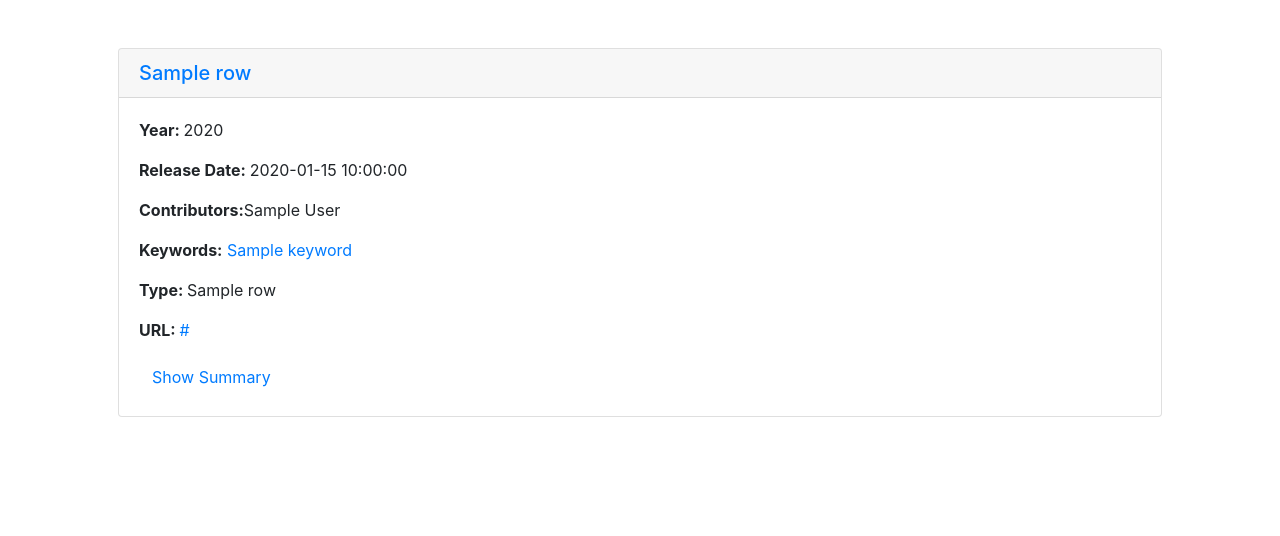
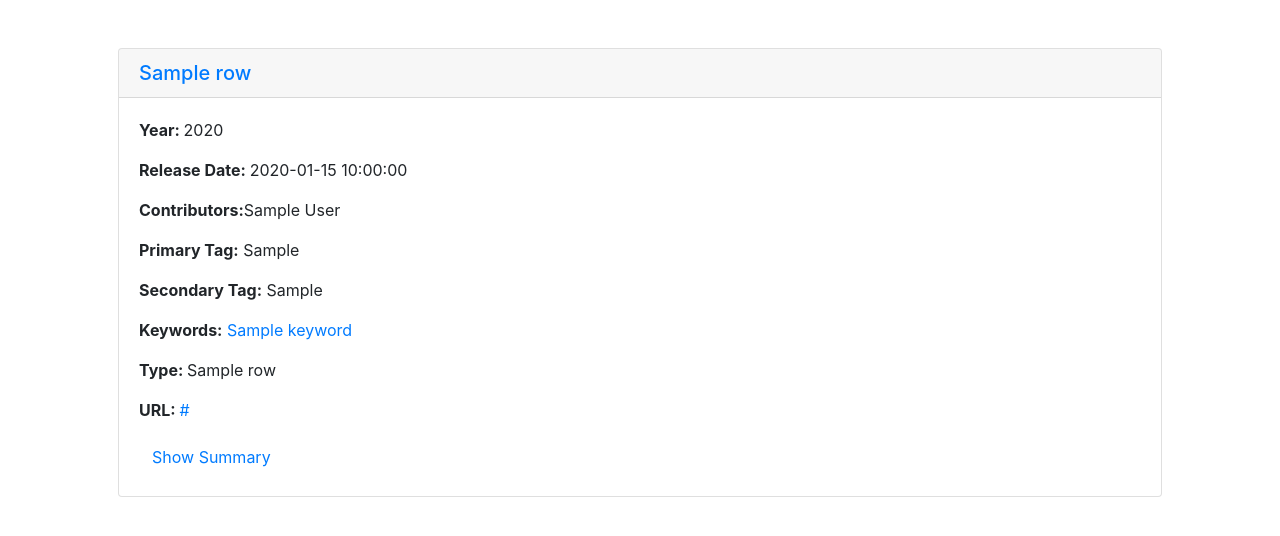
Before and after one commit to 17736581/csart-database, a Python web app: template templates/project_results.html in a window 1280 px wide. Shown: the part 60-596 px from the top of the page. Run offline with Jinja, Linux system fonts and the light colour scheme; the template is opened without the code that fills it: most values are stand-ins (such as "Sample title", 1, 10 or a date in 2020); some libraries are stand-ins or nearby versions.

Commit message:
removed empty values from project_results and project_profile pages

```diff
--- a/application.py
+++ b/application.py
@@ -135,7 +135,7 @@ def projects():
                             ORDER BY `project_authors`.`project_id` ASC, `project_authors`.`author_order`;""")
 
         cursor.execute("""CREATE TEMPORARY TABLE temp_projects
-                            SELECT projects.project_id, projects.project_name, GROUP_CONCAT(CONCAT(' ', temp_authors.author_name)) author_names, start_date, end_date, release_date, url, projects.statement, type_name, year
+                            SELECT projects.project_id, projects.project_name, GROUP_CONCAT(CONCAT(' ', temp_authors.author_name)) author_names, start_date, end_date, release_date, url, projects.statement, type_name, year, primary_tag, secondary_tag
                             FROM temp_authors
                             INNER JOIN projects ON projects.project_id = temp_authors.project_id
                             LEFT JOIN types ON types.type_id = projects.type_id
--- a/templates/project_results.html
+++ b/templates/project_results.html
@@ -50,7 +50,9 @@
     <div class="card" style="text-align:left;">
         <h5 class="card-header"><a href="/projects/{{ row['project_id'] }}">{{ row["project_name"] }}</a></h5>
         <div class="card-body">
+            {% if row['year'] != 0 %}
                 <p><b>Year: </b>{{ row['year'] }}</p>
+            {% endif %}
             {% if row['release_date'] != '' %}
                 <p><b>Release Date: </b>{{ row['release_date'] }}</p>
             {% elif row['start_date'] != '' %}
@@ -68,6 +70,22 @@
                     </a>
                 </p>
             {% endif %}
+            {% if row["primary_tag"] != '' %}
+                <p>
+                    <b>Primary Tag:</b>
+                    {{row ["primary_tag"]}}
+                    <br>
+                </p>
+            {% endif %}
+            {% if row["secondary_tag"] != '' %}
+                <p>
+                    <b>Secondary Tag:</b>
+                    {{row ["secondary_tag"]}}
+                    <br>
+                </p>
+            {% endif %}
+
+            {% if row["k_project_id"] %}
                 <p><b>Keywords:</b>
                     <span class="keyword_container">
                         {% for keyword in keywords %}
@@ -77,7 +95,11 @@
                         {% endfor %}
                     </span>
                 </p>
+            {% endif %}
+
+            {% if row['type_name'] %}
             <p><b>Type: </b>{{ row['type_name'] }}</p>
+            {% endif %}
             <p><b>URL: </b><a href="{{ row['url'] }}">{{ row['url'] }}</a></p>
             {% if row['statement'] !=  '' %}
             <a class="btn btn-link shadow-none" data-toggle="collapse" href="#collapse{{ row['project_id'] }}" aria-expanded="false" aria-controls="collapse{{ row['project_id'] }}">
```
Also changed, not shown: templates/project_profile.html (+16 -0 lines). Lines whose indentation alone changed are shown as unchanged.
